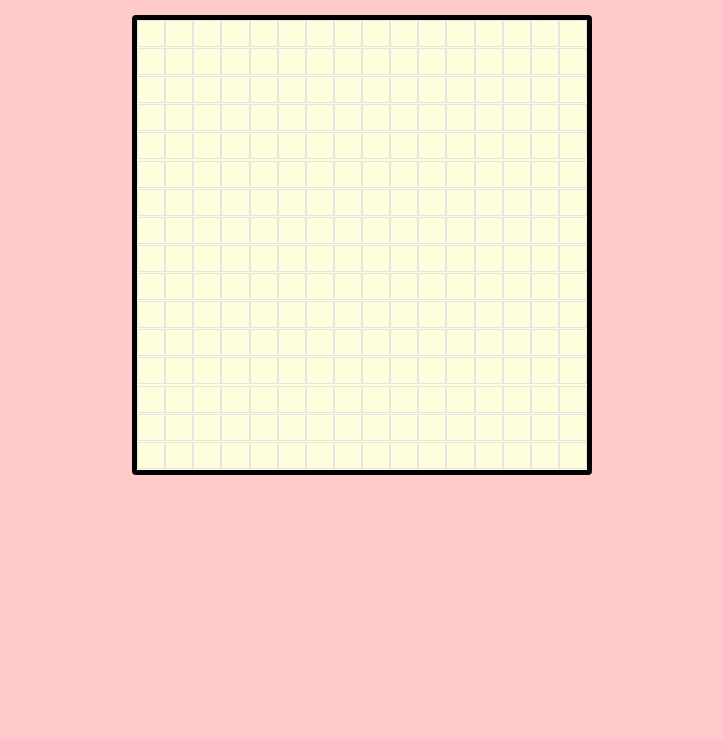
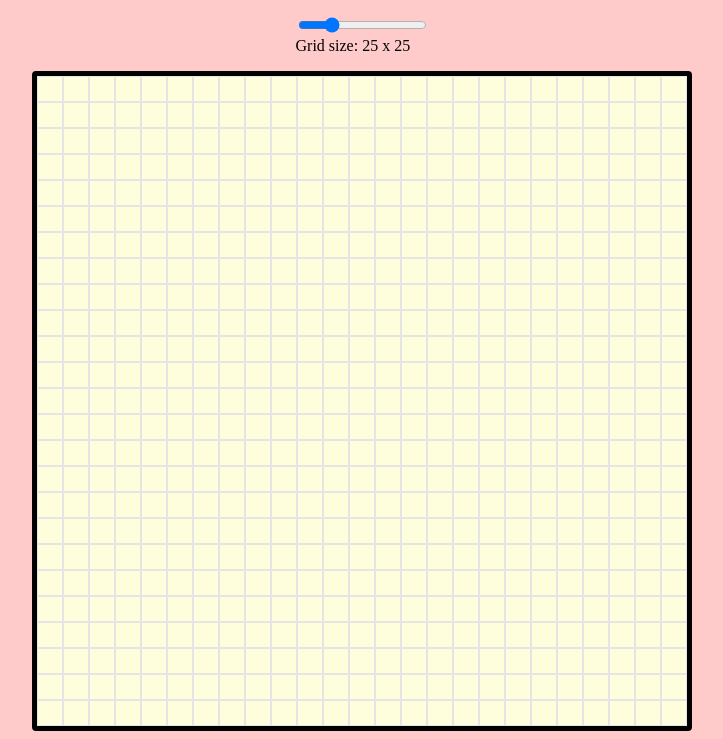
Before and after one commit to jelewe/etch-a-sketch, a plain HTML site: page index.html in a window 1280 px wide. Shown: the part 91-830 px from the top of the page, without its empty margins (278-1001 px from the left). Before the commit the page ends 800 px from the top, so only its background shows below. Drawn offline with Linux system fonts and the light colour scheme.

Commit message:
grid size slider created, but doesnt change grid size yet

```diff
--- a/index.html
+++ b/index.html
@@ -11,8 +11,15 @@
 <body>
     <div class = "header">
         <h1> Etch-a-Sketch </h1>
-    </divr>
+    </div>
     <br>
-    <div id = container></div>
+    <div class="sliderDiv">
+        <input type="range" min="2" max="100" value="25" class="slider" id="gridRange">
+        <p>Grid size: <span id = "gridRangeDisplay"></span></p>
+      </div>
+    <div id = "boxContainer">
+    </div>
+    <div id = "container">
+    </div>
 </body>
 </html>
--- a/index.js
+++ b/index.js
@@ -1,15 +1,35 @@
 const container = document.querySelector('#container');
 
-window.onload = function() {
-    let i = 0;
-    for (i = 0; i < 256; i++) {
+// creates grid slider and shows grid size
+let slider = document.getElementById("gridRange");
+let sliderValue = Number(slider.value);
+let gridRangeDisplay = document.getElementById("gridRangeDisplay");
+    gridRangeDisplay.innerText = `${slider.value} x ${slider.value}`;
+    slider.oninput = function() {
+        gridRangeDisplay.innerHTML= `${slider.value} x ${slider.value}`;
+    };
+
+//    slider.addEventListener('mouseup', makeGrid);
+
+    //creates cells based on grid sliderValue
+function makeCells(sliderValue) {
+    for (i = 0; i < sliderValue; i++) {
         let div = document.createElement('div');
         div.classList.add('box');
-        div.addEventListener('mouseover', colorSquare);
+        div.addEventListener('mouseover', function(event) { //changes cell color on mouseover
+            event.currentTarget.style.backgroundColor = 'black';
+        });
         container.appendChild(div);
     }
 };
 
-function colorSquare(event) {
-   event.currentTarget.style.backgroundColor = 'black';
+//creates grid matrix from grid sliderValue by accessing CSS and calling makeCells
+function makeGrid(sliderValue, sliderValue) {
+    container.style.setProperty('--numCols', sliderValue);
+    container.style.setProperty('--numRows', sliderValue);
+    for (let i = 0; i < sliderValue; i++) {
+        makeCells(sliderValue);
+   }
 };
+
+makeGrid(sliderValue, sliderValue);
--- a/style.css
+++ b/style.css
@@ -1,28 +1,42 @@
 body {
     background: rgb(255, 202, 202);
     display: flex;
+    flex-direction: column;
     justify-content: center;
     align-items: center;
 }
 
-.header {
-    text-align: center;
+.slider {
+
 
 }
+
+p {
+    margin-top: 0px;
+}
+
+#boxContainer {
+    display: flex;
+}
 #container {
-    display: flex;
-    flex-direction: row;
-    flex-wrap: wrap;
-    width: 450px;
-    height: 450px;
+    display: grid;
+    justify-content: center;
+    margin:auto;
+    grid-template-columns: repeat(var(--numCols), 1fr);
+    grid-template-rows: repeat(var(--numRows), 1fr);
+    width: 650px;
+    height: 650px;
     background:rgb(255, 254, 220);
     border: 5px solid black;
     border-radius: 4px;
 }
 
 .box {
-    flex: 1 1 auto;
-    height: 25px;
-    width: 25px;
+    display: flex;
     border: 1px solid #e5e5e5;
 }
+
+:root {
+    --numCols: 1;
+    --numRows: 1;
+}
```
